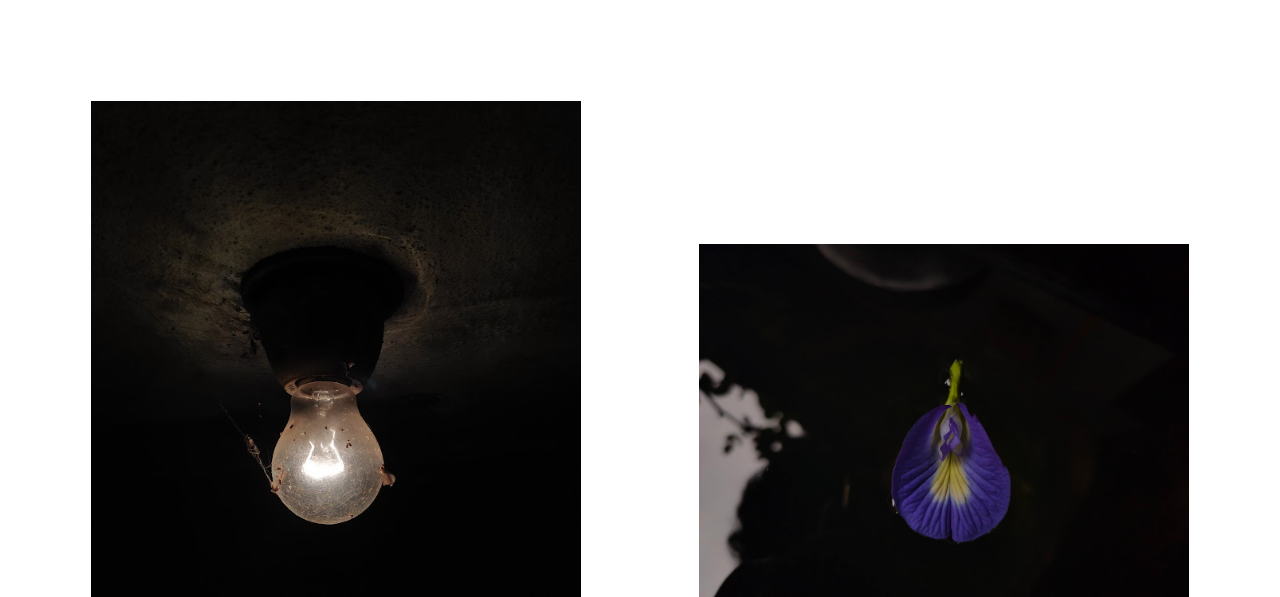
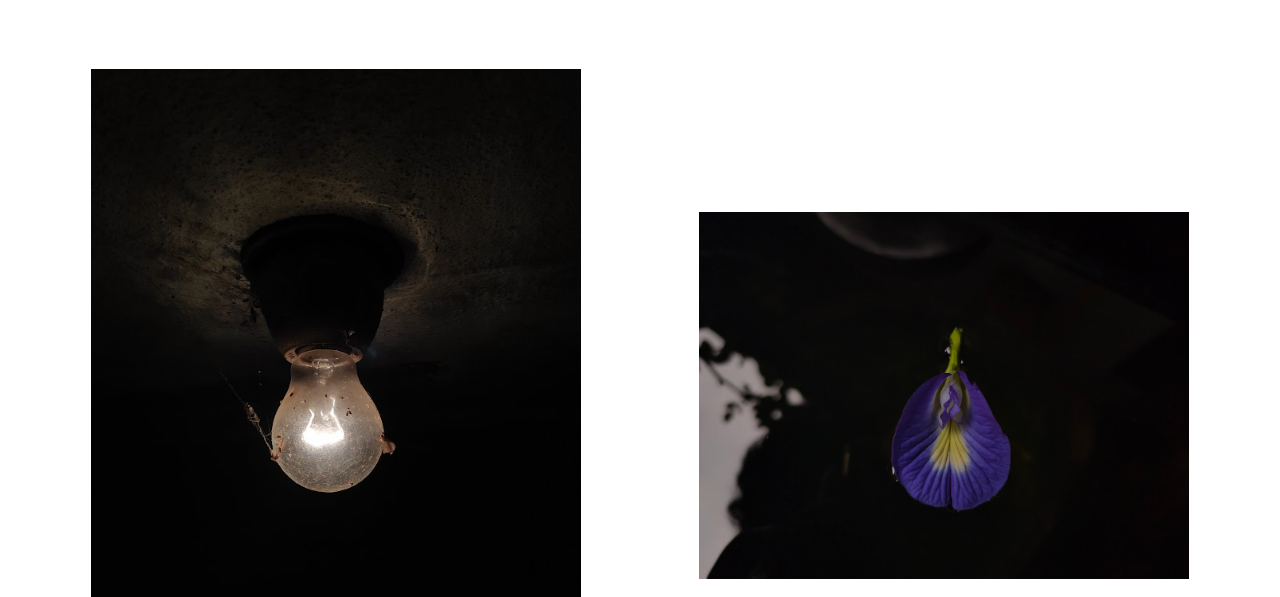
Before and after one commit to kum3445/photography-v-1.1.0, a plain HTML site: page index.html in a window 1280 px wide. Shown: the part 203-800 px from the top of the page. Drawn offline with nearby package versions, Linux system fonts and the light colour scheme.

Commit message:
Update styles.css

```diff
--- a/css/styles.css
+++ b/css/styles.css
@@ -24,7 +24,7 @@ section{
 }
 
 .col-lg-6{
-    padding:2rem;
+    padding:0 2rem;
     margin:auto;
     text-align: center;
 }
```
